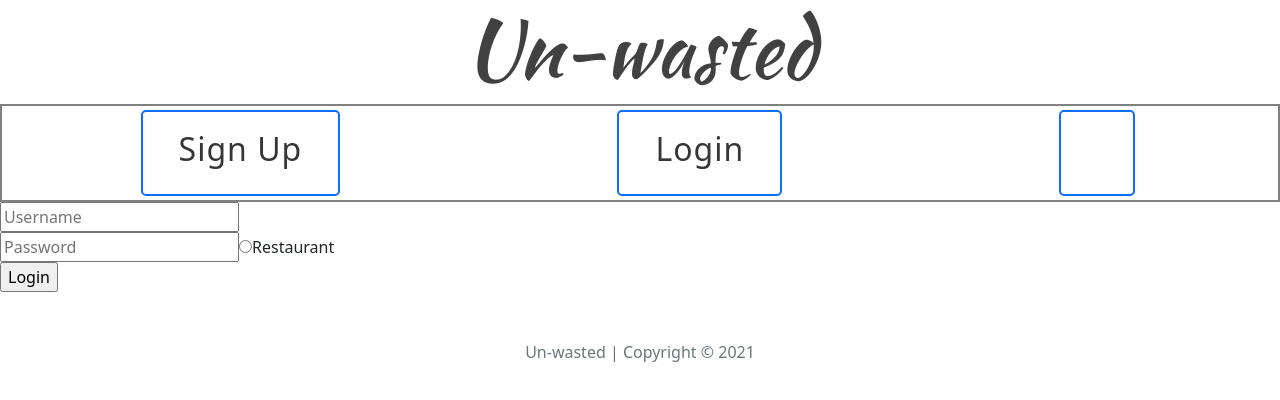
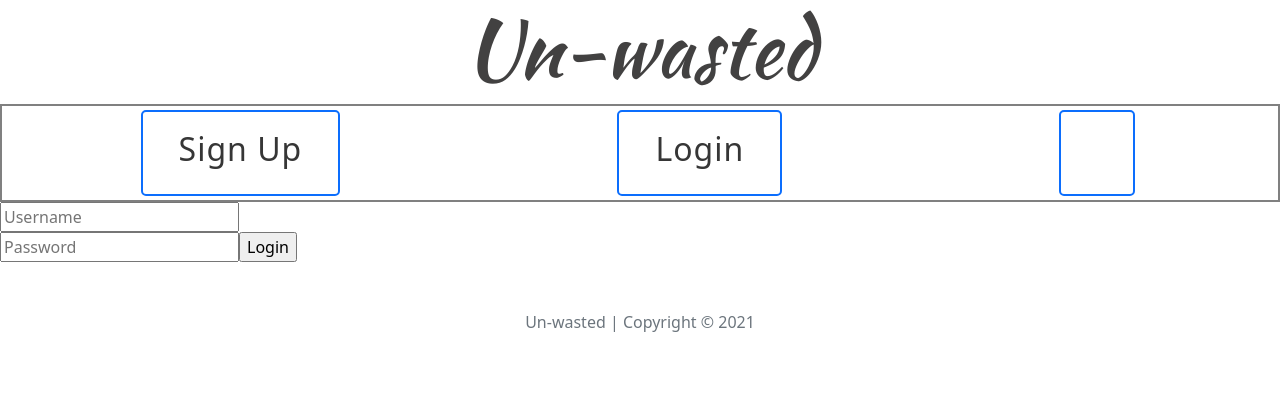
Before and after one commit to underdoggum/seir_pengiun_project_3_frontend, a React (Create React App) app: page /login in a window 1280 px wide. Shown: the top 400 px of the page. Built offline with nearby package versions, Linux system fonts and the light colour scheme.

Commit message:
removed radio

```diff
--- a/src/pages/Login.jsx
+++ b/src/pages/Login.jsx
@@ -74,13 +74,13 @@ return (
                 onChange={handleChange}
                 placeholder="Password"
             />
-             <input
+             {/* <input
                     type="radio"
                     id="seller"
                     name="isSeller"
                     onChange = {isSellerTrue}
                 />
-                <label htmlFor="seller">Restaurant</label><br/>
+                <label htmlFor="seller">Restaurant</label><br/> */}
             <input
             type="submit" value="Login"
             />
```
